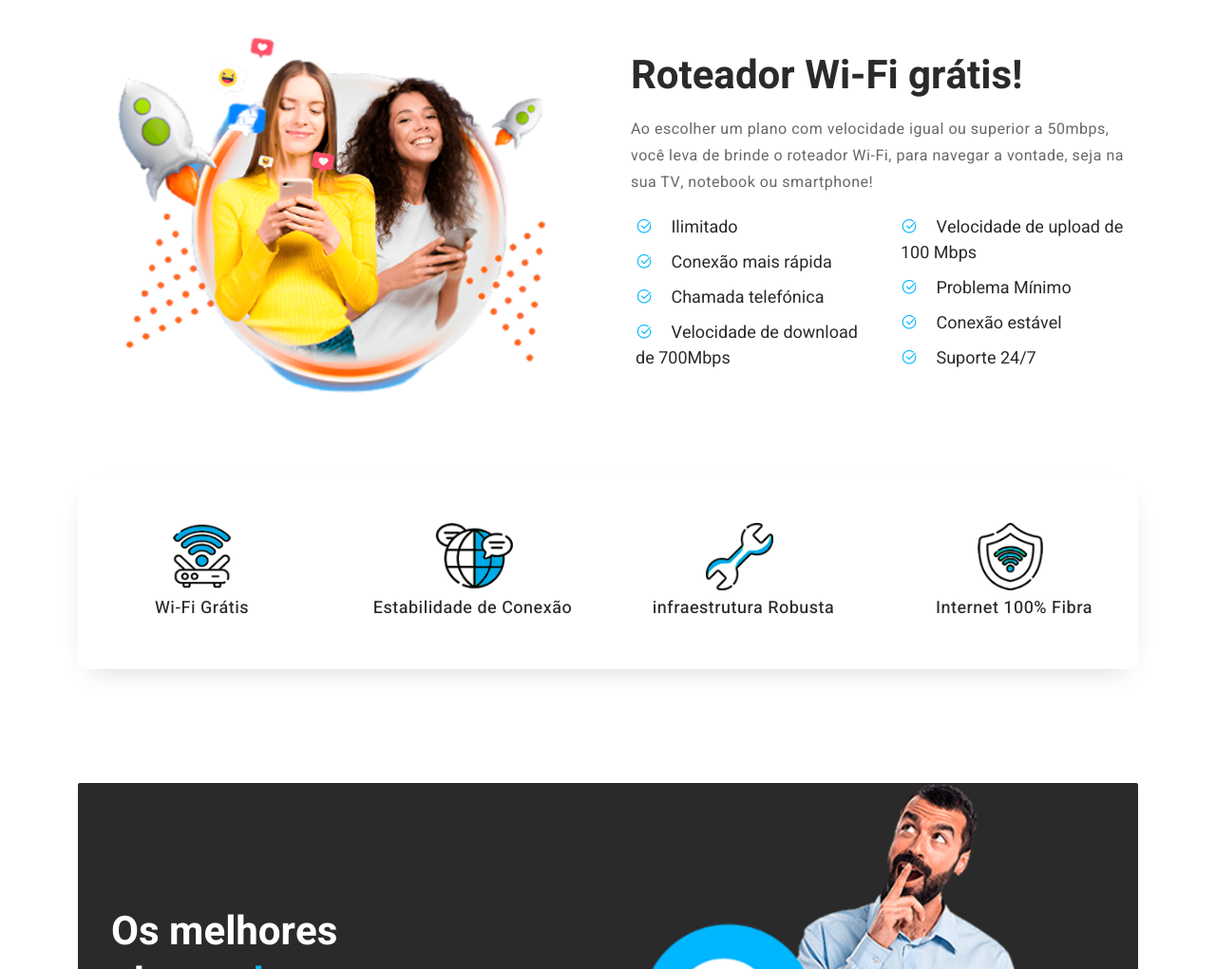
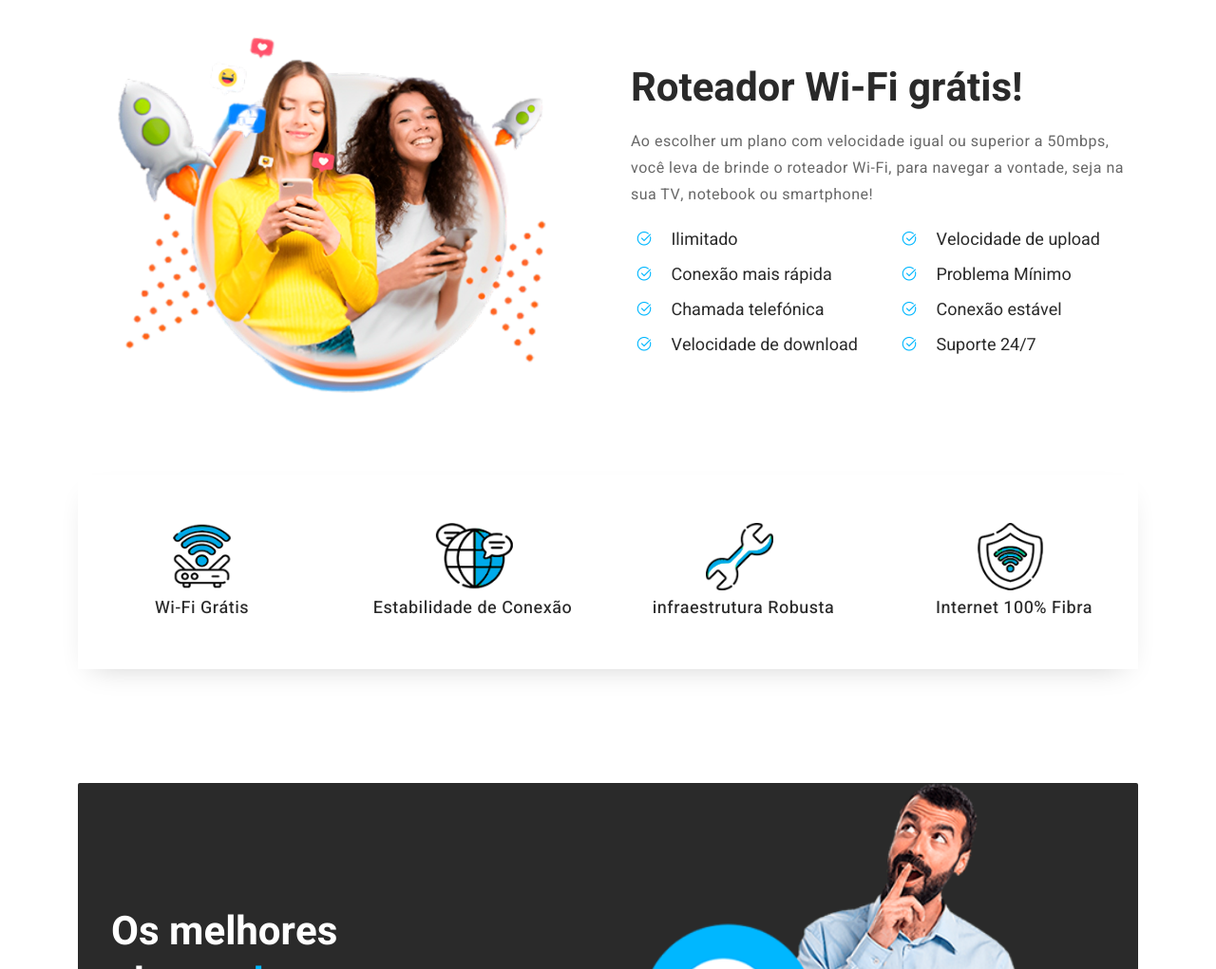
Before and after one commit to spalheapp/submit, a plain HTML site: page index.html in a window 1280 px wide. Shown: the part 967-1988 px from the top of the page at 95% size. Drawn offline with Linux system fonts and the light colour scheme.

Commit message:
Add files via upload

```diff
--- a/index.html
+++ b/index.html
@@ -151,12 +151,12 @@
 										<li><i class="la la-check-circle"></i> Ilimitado</li>
 										<li><i class="la la-check-circle"></i> Conexão mais rápida</li>
 										<li><i class="la la-check-circle"></i> Chamada telefónica</li>
-										<li><i class="la la-check-circle"></i> Velocidade de download de 700Mbps</li>
+										<li><i class="la la-check-circle"></i> Velocidade de download</li>
 									</ul>
 								</div>
 								<div class="col">
 									<ul>
-										<li><i class="la la-check-circle"></i> Velocidade de upload de 100 Mbps</li>
+										<li><i class="la la-check-circle"></i> Velocidade de upload</li>
 										<li><i class="la la-check-circle"></i> Problema Mínimo</li>
 										<li><i class="la la-check-circle"></i> Conexão estável</li>
 										<li><i class="la la-check-circle"></i> Suporte 24/7</li>
```
